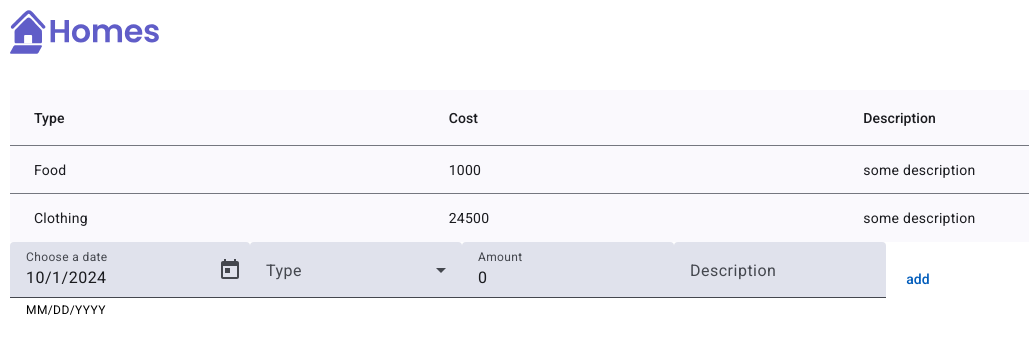
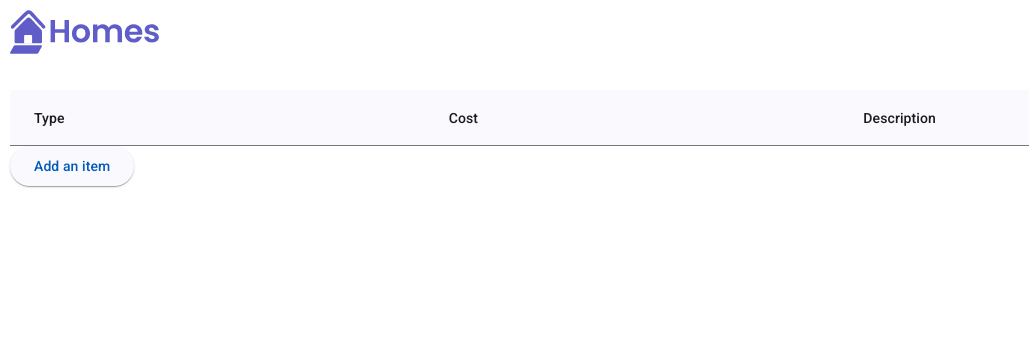
Before and after one commit to javierli0829/whatmeowmeow, an Angular app in the folder whatmeowmeow/: page / in a window 1280 px wide. Shown: the top 354 px of the page, without its empty margins (0-1029 px from the left). Built offline with nearby package versions, Linux system fonts and the light colour scheme.

Commit message:
build a popup and add item to the list

```diff
--- /dev/null
+++ b/whatmeowmeow/src/app/cost-table-user-input/cost-table-user-input.component.html
@@ -0,0 +1,34 @@
+<section>
+  <mat-dialog-content>
+    <section> <!-- User Input -->
+      <mat-form-field>
+        <mat-label>Choose a date</mat-label>
+        <input matInput [(ngModel)]="dateInput" [matDatepicker]="picker" [value]="dateInput">
+        <mat-hint>MM/DD/YYYY</mat-hint>
+        <mat-datepicker-toggle matIconSuffix [for]="picker"></mat-datepicker-toggle>
+        <mat-datepicker #picker></mat-datepicker>
+      </mat-form-field>
+      <mat-form-field>
+        <mat-label>Type</mat-label>
+        <mat-select [(ngModel)]="typeInput" [value]="typeInput">
+          @for (type of typesCategory; track type) {
+            <mat-option [value]="type">{{type}}</mat-option>
+          }
+        </mat-select>
+      </mat-form-field>
+      <mat-form-field>
+        <mat-label>Amount</mat-label>
+        <input matInput [(ngModel)]="amountInput">
+      </mat-form-field>
+      <mat-form-field>
+        <mat-label>Description</mat-label>
+        <input matInput [(ngModel)]="descriptionInput">
+      </mat-form-field>
+      <!-- <button mat-button (click)="appendList(dateInput, typeInput, amountInput, descriptionInput)">add</button> -->
+    </section>
+  </mat-dialog-content>
+  <mat-dialog-actions>
+    <button mat-button (click)="onCancelClick()">Cancel</button>
+    <button mat-button (click)="onOkayClick()" cdkFocusInitial>Okay</button>
+  </mat-dialog-actions>
+</section>
--- /dev/null
+++ b/whatmeowmeow/src/app/cost-table-user-input/cost-table-user-input.component.ts
@@ -0,0 +1,54 @@
+import { Component, inject, model, signal } from '@angular/core';
+import { MatButtonModule } from '@angular/material/button';
+import { MatInputModule } from '@angular/material/input';
+import { MatDatepickerModule } from '@angular/material/datepicker';
+import { MatFormFieldModule } from '@angular/material/form-field';
+import { MatSelectModule } from '@angular/material/select';
+import {
+  MatDialogActions,
+  MatDialogClose,
+  MatDialogContent,
+  MatDialogRef,
+  MatDialogTitle
+} from '@angular/material/dialog';
+import { FormsModule } from '@angular/forms';
+import { provideNativeDateAdapter } from '@angular/material/core';
+
+@Component({
+  selector: 'cost-table-user-input',
+  templateUrl: 'cost-table-user-input.component.html',
+  standalone: true,
+  providers: [provideNativeDateAdapter()],
+  imports: [
+    MatSelectModule,
+    MatFormFieldModule,
+    MatInputModule,
+    MatDatepickerModule,
+    FormsModule,
+    MatButtonModule,
+    MatDialogTitle,
+    MatDialogContent,
+    MatDialogActions,
+    MatDialogClose,
+  ],
+})
+
+export class CostTableUserInputDialog {
+  readonly dialogRef = inject(MatDialogRef<CostTableUserInputDialog>);
+
+  typesCategory: string[] = ["Food", "Housing", "Clothing", "Transportation"];
+
+  dateInput: Date = new Date();
+  typeInput: string = "";
+  amountInput: number = 0;
+  descriptionInput: string = "";
+
+  onCancelClick(): void {
+    this.dialogRef.close();
+  }
+
+  onOkayClick(): void{
+    console.log("onOkay")
+    this.dialogRef.close({date: this.dateInput, type: this.typeInput, cost: this.amountInput, description: this.descriptionInput})
+  }
+}
--- a/whatmeowmeow/src/app/cost-table/cost-table.component.html
+++ b/whatmeowmeow/src/app/cost-table/cost-table.component.html
@@ -25,31 +25,6 @@
       <mat-header-row *matHeaderRowDef="displayedColumns"></mat-header-row>
       <mat-row *matRowDef="let row; columns: displayedColumns;"></mat-row>
     </mat-table>
-  </section>
-  <section> <!-- User Input -->
-    <mat-form-field>
-      <mat-label>Choose a date</mat-label>
-      <input matInput [(ngModel)]="dateInput" [matDatepicker]="picker" [value]="dateInput">
-      <mat-hint>MM/DD/YYYY</mat-hint>
-      <mat-datepicker-toggle matIconSuffix [for]="picker"></mat-datepicker-toggle>
-      <mat-datepicker #picker></mat-datepicker>
-    </mat-form-field>
-    <mat-form-field>
-      <mat-label>Type</mat-label>
-      <mat-select [(ngModel)]="typeInput">
-        @for (type of typesCategory; track type) {
-          <mat-option [value]="type">{{type}}</mat-option>
-        }
-      </mat-select>
-    </mat-form-field>
-    <mat-form-field>
-      <mat-label>Amount</mat-label>
-      <input matInput [(ngModel)]="amountInput">
-    </mat-form-field>
-    <mat-form-field>
-      <mat-label>Description</mat-label>
-      <input matInput [(ngModel)]="descriptionInput">
-    </mat-form-field>
-    <button mat-button (click)="appendList(dateInput, typeInput, amountInput, descriptionInput)">add</button>
+    <button mat-raised-button (click)="openDialog()">Add an item</button>
   </section>
 </section>
--- a/whatmeowmeow/src/app/cost-table/cost-table.component.ts
+++ b/whatmeowmeow/src/app/cost-table/cost-table.component.ts
@@ -1,30 +1,33 @@
-import { Component } from '@angular/core';
+import { Component, inject, model, signal } from '@angular/core';
 import { MatTableModule, MatTableDataSource } from '@angular/material/table';
 import { MatButtonModule } from '@angular/material/button';
 import { MatInputModule } from '@angular/material/input';
 import { MatDatepickerModule } from '@angular/material/datepicker';
 import { MatFormFieldModule } from '@angular/material/form-field';
 import { MatSelectModule } from '@angular/material/select';
+import { MatDialog } from '@angular/material/dialog';
 import { FormsModule } from '@angular/forms';
-import { provideNativeDateAdapter } from '@angular/material/core';
+import {CostTableUserInputDialog} from '../cost-table-user-input/cost-table-user-input.component';
 
 interface CostTableElement {
+  date: Date;
   type: string;
   cost: number;
   description: string;
-  date: Date;
 }
-
-var ELEMENT_DATA: CostTableElement[] = [
-  {type: 'Food', cost: 1000, description: 'some description', date: new Date()},
-  {type: 'Clothing', cost: 24500, description: 'some description', date: new Date()}
-];
 
 @Component({
   selector: 'app-cost-table',
   standalone: true,
-  providers: [provideNativeDateAdapter()],
-  imports: [MatTableModule, MatButtonModule, MatInputModule, MatDatepickerModule, MatFormFieldModule, MatSelectModule, FormsModule],
+  imports: [
+    MatTableModule,
+    MatButtonModule,
+    MatInputModule,
+    MatDatepickerModule,
+    MatFormFieldModule,
+    MatSelectModule,
+    FormsModule
+  ],
   templateUrl: './cost-table.component.html',
   styleUrl: './cost-table.component.css'
 })
@@ -33,32 +36,21 @@ export class CostTableComponent {
   // Constructor
   ngOnInit(): void {
     this.dataSource = new MatTableDataSource<CostTableElement>();
-    ELEMENT_DATA.forEach(data => {
-      this.dataSource.data.push(data);
-    })
-    this.dateInput = new Date();
-    this.typeInput = "";
-    this.amountInput = 0;
-    this.descriptionInput = "";
   }
 
-  appendList(date: Date, type: string, cost: number, description: string): void{
-    this.dataSource.data.push({type, cost, description, date});
-    this.dataSource.data = this.dataSource.data;
-    // Refresh UI input
-    this.dateInput = new Date();
-    this.typeInput = "";
-    this.amountInput = 0;
-    this.descriptionInput = "";
-    console.log(this.dataSource.data);
+  readonly dialog = inject(MatDialog);
+
+  openDialog(): void {
+    const dialogRef = this.dialog.open(CostTableUserInputDialog);
+
+    dialogRef.afterClosed().subscribe(result => {
+      if(result != undefined){
+        this.dataSource.data.push(result);
+        this.dataSource.data = this.dataSource.data;
+      }
+    });
   }
 
-  // Variable declaration
-  dateInput: Date = new Date();
-  typeInput: string = "";
-  amountInput: number = 0;
-  descriptionInput: string = "";
   dataSource = new MatTableDataSource<CostTableElement>();
   displayedColumns: string[] = ["type", "cost", "description"];
-  typesCategory: string[] = ["Food", "Housing", "Clothing", "Transportation"];
 }
```
